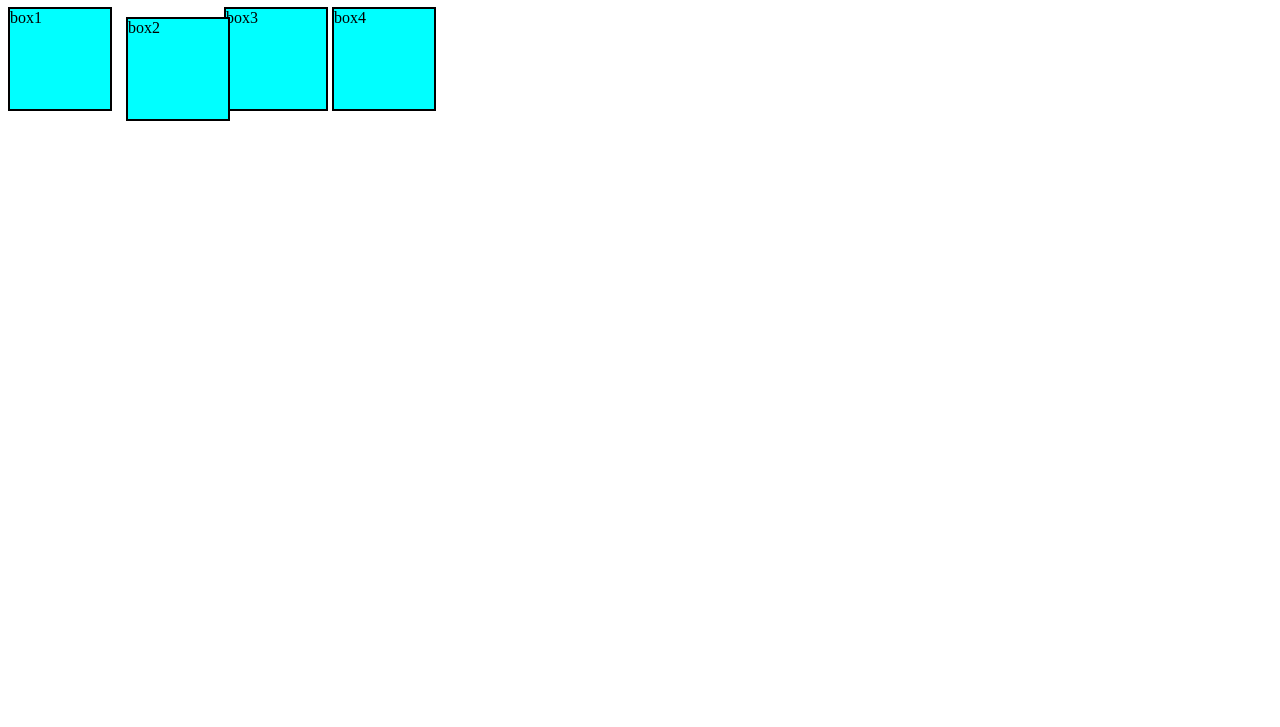
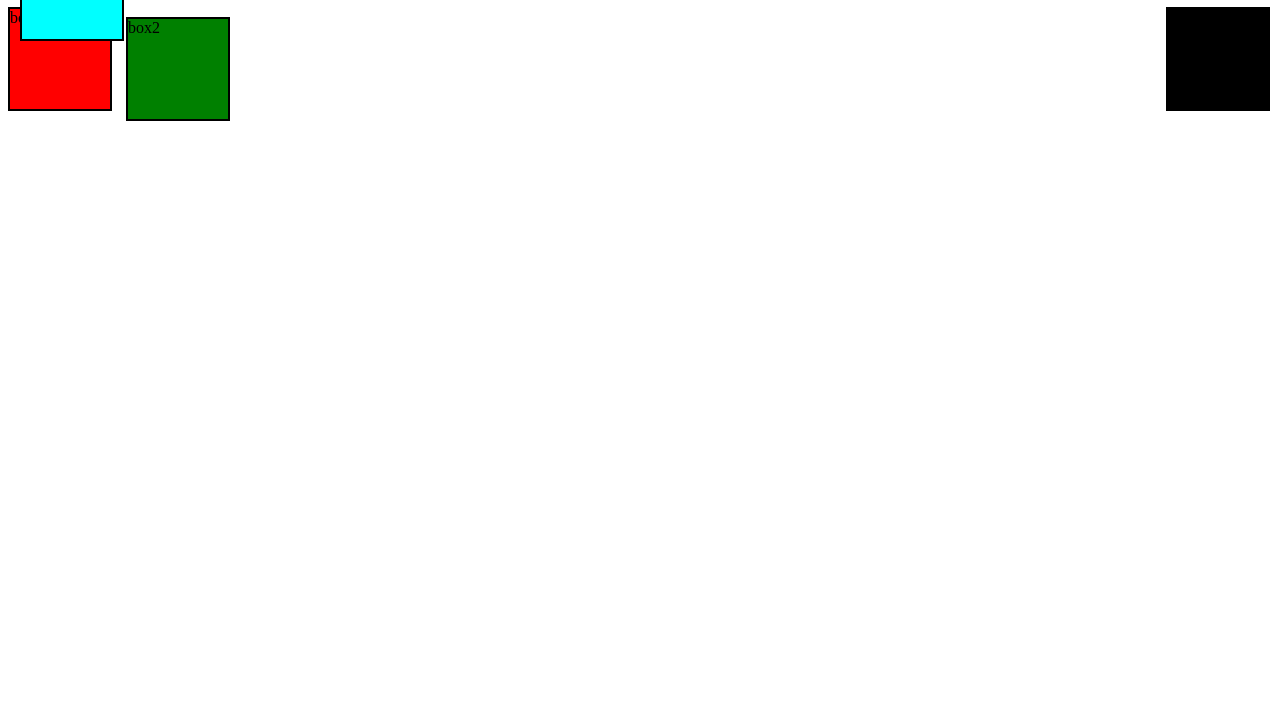
Before and after one commit to Ashitosh2727/Web-development, a plain HTML site: page css/position.html in a window 1280 px wide. Shown: the part 73-800 px from the top of the page. Drawn offline with Linux system fonts and the light colour scheme.

Commit message:
background image property

```diff
--- /dev/null
+++ b/css/backgroundimg.css
@@ -0,0 +1,12 @@
+ div{
+    height: 100px;
+    width: 100px;
+    background-color: aqua;
+    border: 2px solid black ;
+    display: inline-block;
+}
+
+#div1{
+    background-image: url("image.jpg");
+    background-size: cover;
+}
--- a/css/position.css
+++ b/css/position.css
@@ -15,3 +15,15 @@ div{
     top: 10px;
     left: 10px;
 }
+
+#div3{
+    position: absolute;
+    top: 10px;
+    left: 20px;
+}
+
+#div4{
+    /* position: sticky; */
+    position: fixed;
+    right: 10px;
+}
--- a/css/position.html
+++ b/css/position.html
@@ -8,9 +8,9 @@
 </head>
 <body>
     <h1>Position playground</h1>
-        <div id="div1">box1</div>
-        <div id="div2">box2</div>
-        <div id="div3">box3</div>
-        <div id="div4">box4</div>
+        <div id="div1" style="background-color: red;">box1</div>
+        <div id="div2" style="background-color: green;">box2</div>
+        <div id="div3" style="background-color:aqua;">box3</div>
+        <div id="div4" style="background-color: black;">box4</div>
 </body>
 </html>
```
Also changed, not shown: css/backgroundimg.html (added, +16 -0 lines), 1 other file.
